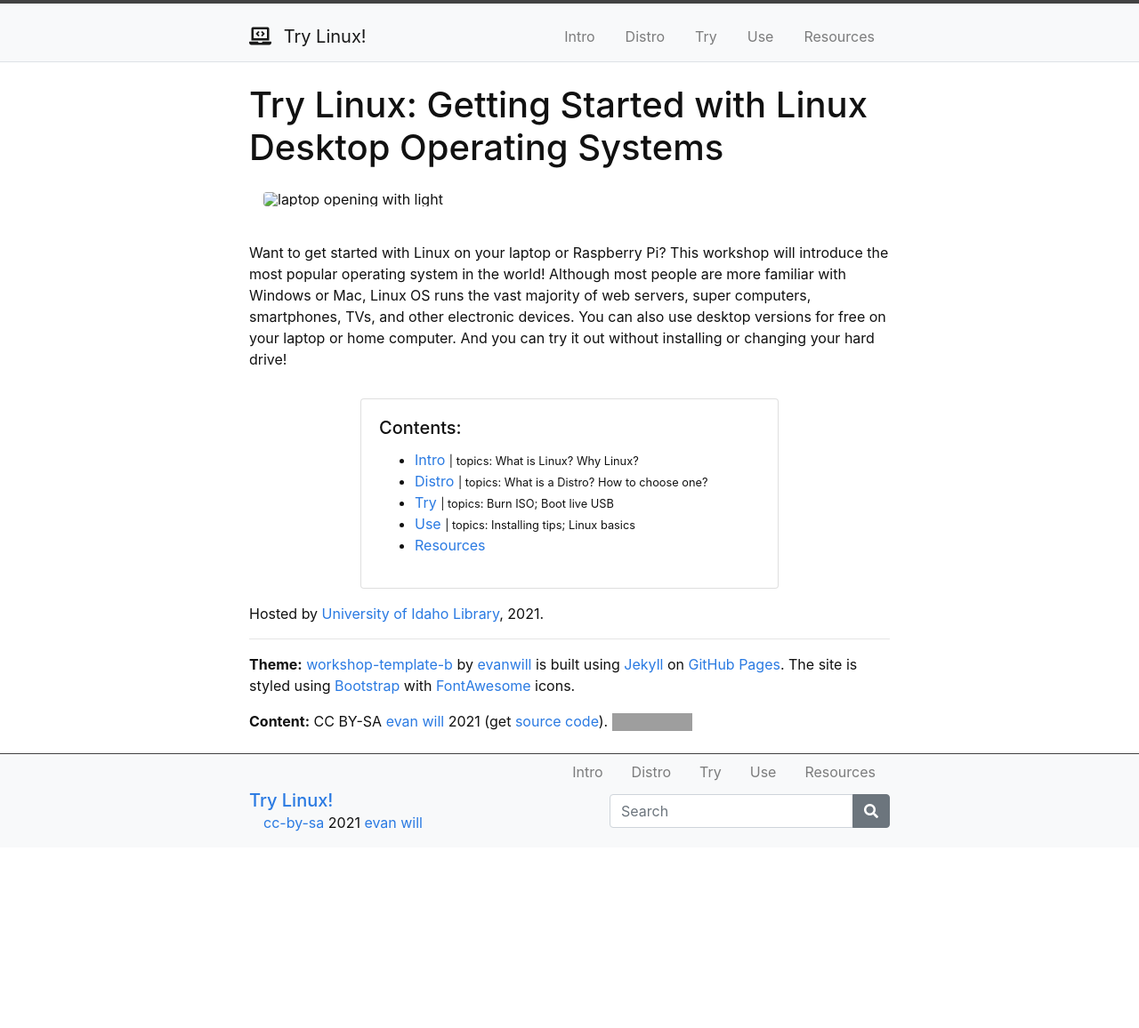
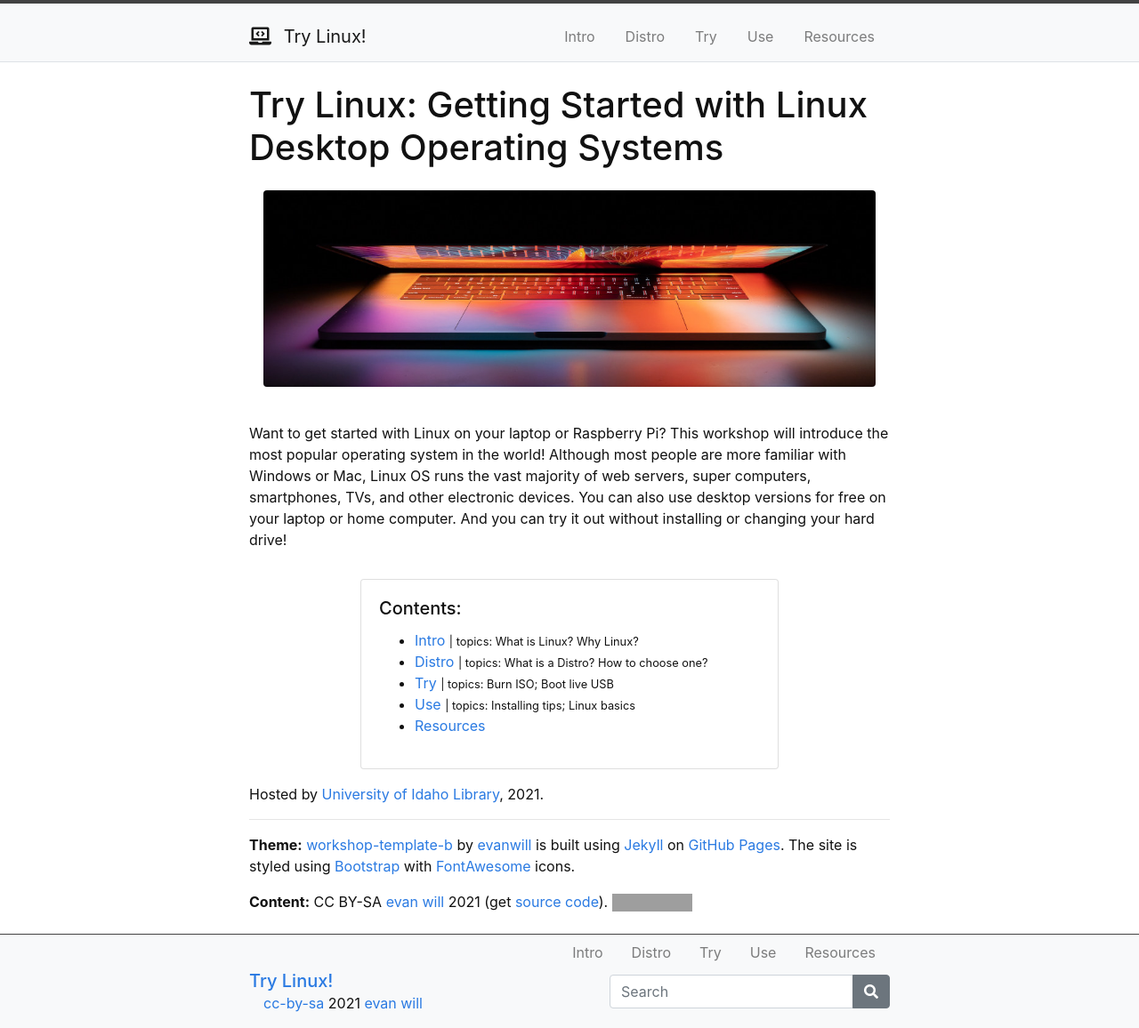
Before and after one commit to evanwill/try-linux, a Jekyll site: the page built from index.md, in a window 1280 px wide. Shown: the whole page at 89% size. Built offline with Jekyll 4.4.1, drawn with Linux system fonts in a browser that asks for light colours; before the commit the page ends 953 px from its top, so only the background shows below that; grey boxes are pictures that could not be loaded.

Commit message:
feature image

```diff
--- a/_config.yml
+++ b/_config.yml
@@ -18,7 +18,7 @@ title-icon: fas fa-laptop-code # fab fa-linux
 # description, keywords, and image for meta tags
 description: "Getting Started with Linux Desktop Operating Systems"
 keywords: "Linux, desktop operating systems"
-featured-image: "/images/uidaho-workshop.jpg"
+featured-image: "/images/tianyi-ma-WiONHd_zYI4-unsplash.jpg"
 # add search box to footer? true/false
 search: true
 
```
Also changed, not shown: README.md, images/tianyi-ma-WiONHd_zYI4-unsplash.jpg (added).
